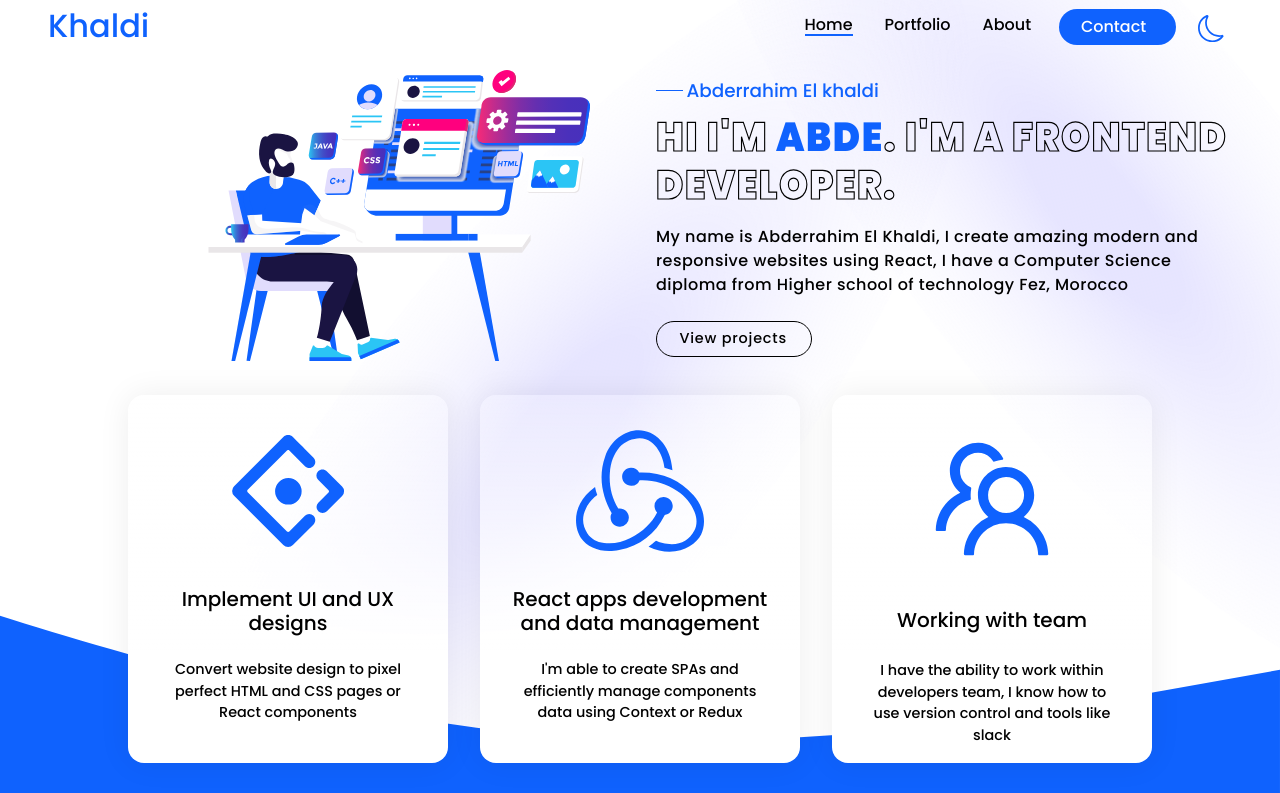
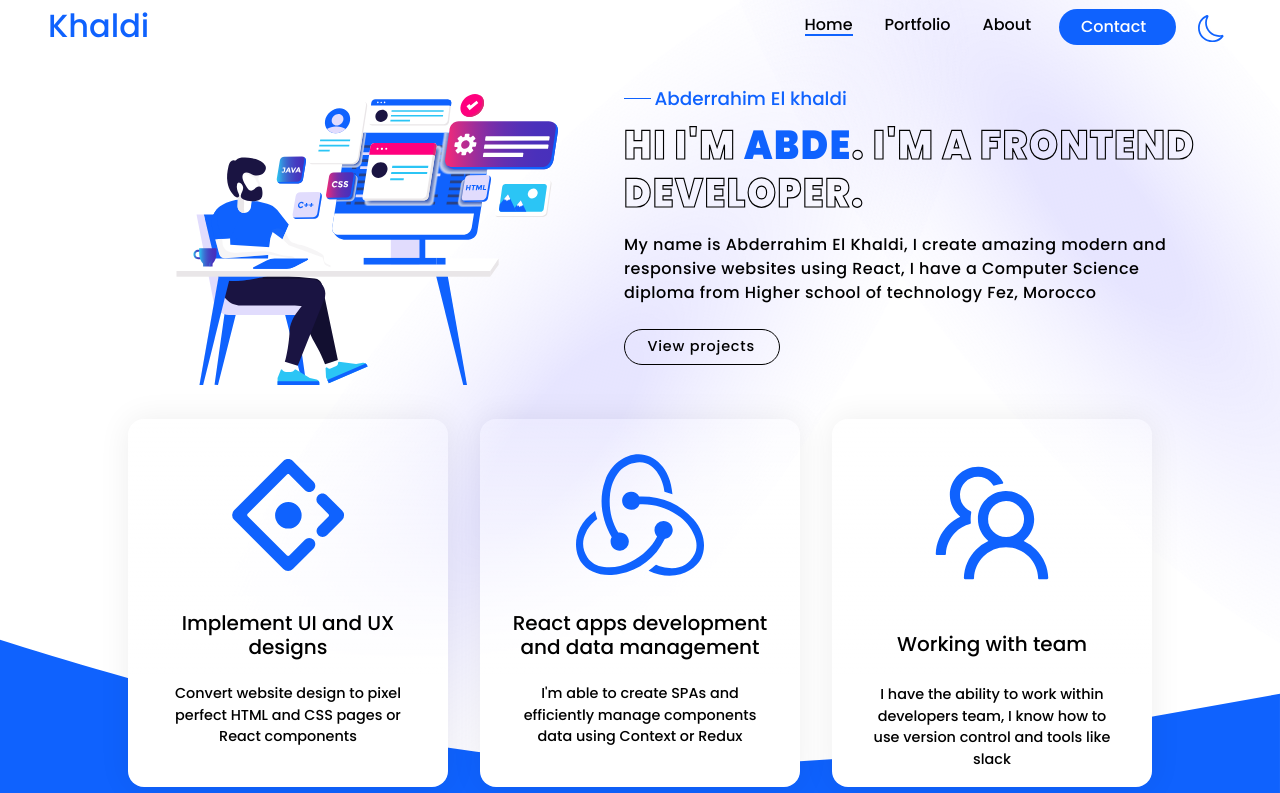
Before and after one commit to devkhaldi/portfolio, a React (Create React App) app: page / in a window 1280 px wide. Shown: the top 793 px of the page. Built offline with nearby package versions, Linux system fonts and the light colour scheme.

Commit message:
fix hero illustration

```diff
--- a/src/App.css
+++ b/src/App.css
@@ -52,7 +52,7 @@
   --black: #fff;
   --text-1: rgb(195, 208, 230);
   --text-2: #fff;
-  --navbar-bg: rgba(0, 0, 0, 0.8);
+  --navbar-bg: rgba(0, 0, 0, 0.7);
   --side-navbar-bg: #111;
   --side-navbar-bg-active: #222;
   --form-input-bg: rgba(40, 40, 40, 0.5);
--- a/src/components/Navbar.css
+++ b/src/components/Navbar.css
@@ -17,8 +17,8 @@ nav {
 .nav-on-scroll {
   background: var(--navbar-bg);
   box-shadow: 0 0 0.5rem rgba(0, 0, 0, 0.1);
-  backdrop-filter: blur(10px);
-  -webkit-backdrop-filter: blur(10px);
+  backdrop-filter: blur(1rem);
+  -webkit-backdrop-filter: blur(5rem);
   width: 96%;
   left: 2%;
   top: 0;
--- a/src/home/Hero.css
+++ b/src/home/Hero.css
@@ -52,7 +52,7 @@
   max-width: 78rem;
 }
 .hero .hero-text .text-content {
-  padding-top: 1.5rem;
+  padding-top: 2rem;
   padding-left: 4rem;
 }
 .hero .hero-text .text-content .name {
@@ -129,8 +129,8 @@
 }
 
 .hero .hero-illustration img {
-  margin-left: 6rem;
-  margin-top: 0rem;
+  margin-left: 4rem;
+  margin-top: 1.5rem;
   width: 28rem;
 }
 
@@ -243,7 +243,7 @@
 
 /* Scale elements on hover */
 .hero .hero-text h1:hover {
-  transform: scaleX(1.1) scaleY(1.15);
+  transform: scaleX(1.05) scaleY(1.11);
 }
 .hero .hero-text .text-content .name:hover,
 .hero .hero-text p:hover,
--- a/src/portfolio/Hero.css
+++ b/src/portfolio/Hero.css
@@ -37,7 +37,6 @@
   z-index: -1;
   width: 120%;
   top: -11rem;
-  transform: rotateZ(-40deg);
 }
 
 /*Hero Text */
@@ -47,7 +46,7 @@
   max-width: 78rem;
 }
 .portfolio-hero .hero-text .text-content {
-  padding-top: 1.5rem;
+  padding-top: 2rem;
   padding-left: 4rem;
 }
 .portfolio-hero .hero-text .text-content .name {
@@ -124,14 +123,14 @@
 }
 
 .portfolio-hero .hero-illustration img {
-  margin-left: 6rem;
-  margin-top: 0rem;
+  margin-left: 4rem;
+  margin-top: 1.5rem;
   width: 28rem;
 }
 
 /* Scale elements on hover */
 .portfolio-hero .hero-text h1:hover {
-  transform: scaleX(1.1) scaleY(1.15);
+  transform: scaleX(1.05) scaleY(1.11);
 }
 .portfolio-hero .hero-text .text-content .name:hover,
 .portfolio-hero .hero-text p:hover,
```
